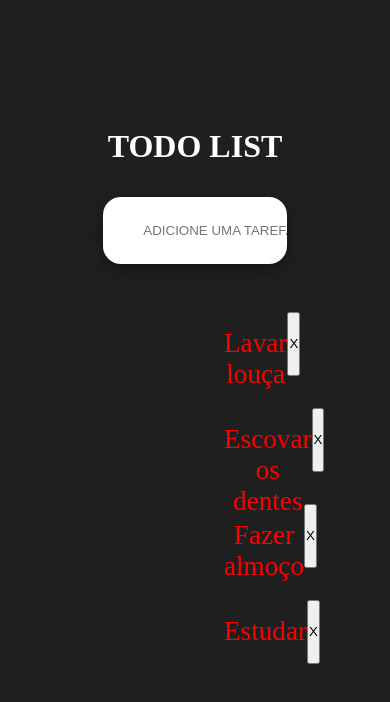
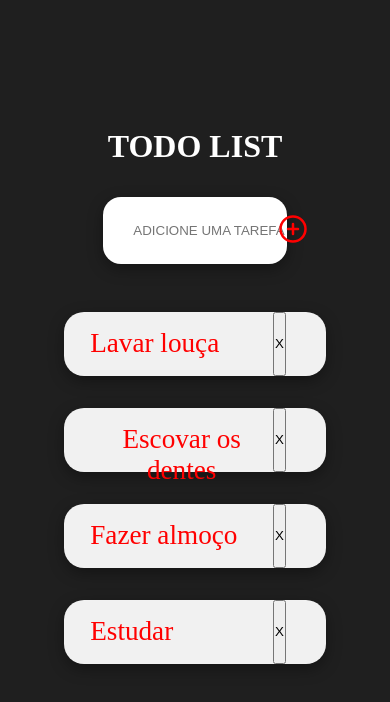
Before and after one commit to Lucky-ta/blitz, a React (Vite) app in the folder app/frontend/todo-list/: page / in a window 390 px wide. Shown: the top 702 px of the page. Built offline with nearby package versions, Linux system fonts and the light colour scheme.

Commit message:
Arrumando css responsivo

```diff
--- a/app/frontend/todo-list/src/components/TodoInput.tsx
+++ b/app/frontend/todo-list/src/components/TodoInput.tsx
@@ -1,9 +1,13 @@
 import '../css/todoInput.css'
+import {FiPlusCircle} from "react-icons/fi";
 
 function TodoInput() {
     return(
         <div className='text-todo-input-container'>
             <input className="text-todo-input" type="text" placeholder="ADICIONE UMA TAREFA"/>
+            <button className='add-todo-btn'>
+                <FiPlusCircle color='red' size={30}/>
+            </button>
         </div>
     )
 }
--- a/app/frontend/todo-list/src/css/todoInput.css
+++ b/app/frontend/todo-list/src/css/todoInput.css
@@ -4,7 +4,20 @@
    max-width: 70%;
    border-radius: 18px;
    text-align: 2px;
-   text-indent: 40px;
+   text-indent: 30px;
    border: none;
    box-shadow: rgba(0, 0, 0, 0.35) 0px 5px 15px;
 }
+
+.add-todo-btn {
+    background: none;
+    border: none;
+    position: absolute;
+    margin-left: 50%;
+}
+
+.text-todo-input-container {
+    display: flex;
+    align-items: center;
+    justify-content: center;
+}
--- a/app/frontend/todo-list/src/css/todos.css
+++ b/app/frontend/todo-list/src/css/todos.css
@@ -4,8 +4,8 @@
     justify-content: center;
     padding-top: 3em;
     gap: 2em;
-    margin-left: 10em;
-    margin-right: 10em;
+    /* margin-left: 10em;
+    margin-right: 10em; */
 }
 
 .task-container {
```
